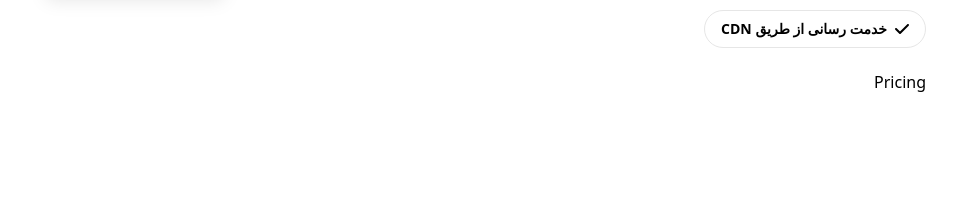
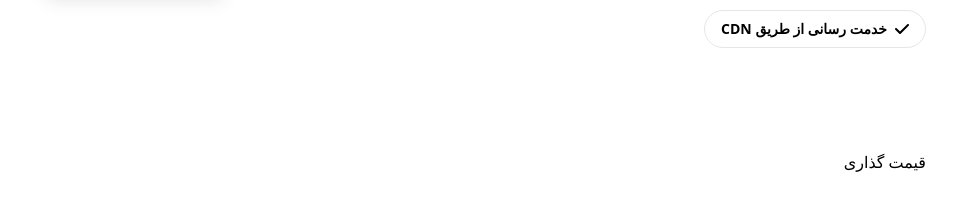
Before and after one commit to mahyarErshad/hummingbird, a React (Create React App) app: page / in a window 1280 px wide. Shown: the part 1763-1966 px from the top of the page, without its empty margins (162-1120 px from the left). Before the commit the page ends 1889 px from the top, so only its background shows below. Built offline with nearby package versions, Linux system fonts and the light colour scheme; a web font is replaced by a local one.

Commit message:
Changed the name pricing to features

```diff
--- /dev/null
+++ b/src/Components/Body/Features.jsx
@@ -0,0 +1,11 @@
+import React from 'react'
+
+function Features() {
+  return (
+    <section className='max-md:mt-8 md:mt-20'>
+    <h2>قیمت گذاری</h2>
+    </section>
+  )
+}
+
+export default Features
--- a/src/Components/Body/MainBody.jsx
+++ b/src/Components/Body/MainBody.jsx
@@ -1,12 +1,12 @@
 import React, { memo } from "react";
 import Banner from "./Banner";
-import Pricing from "./Pricing";
+import Features from "./Features";
 
 function MainBody() {
   return (
     <main className="mt-[3.75rem] max-lg:px-4 lg:px-[15%] pb-8">
       <Banner />
-      <Pricing />
+      <Features />
     </main>
   );
 }
--- a/src/Components/Body/Pricing.jsx
+++ /dev/null
@@ -1,9 +0,0 @@
-import React from 'react'
-
-function Pricing() {
-  return (
-    <div>Pricing</div>
-  )
-}
-
-export default Pricing
```
